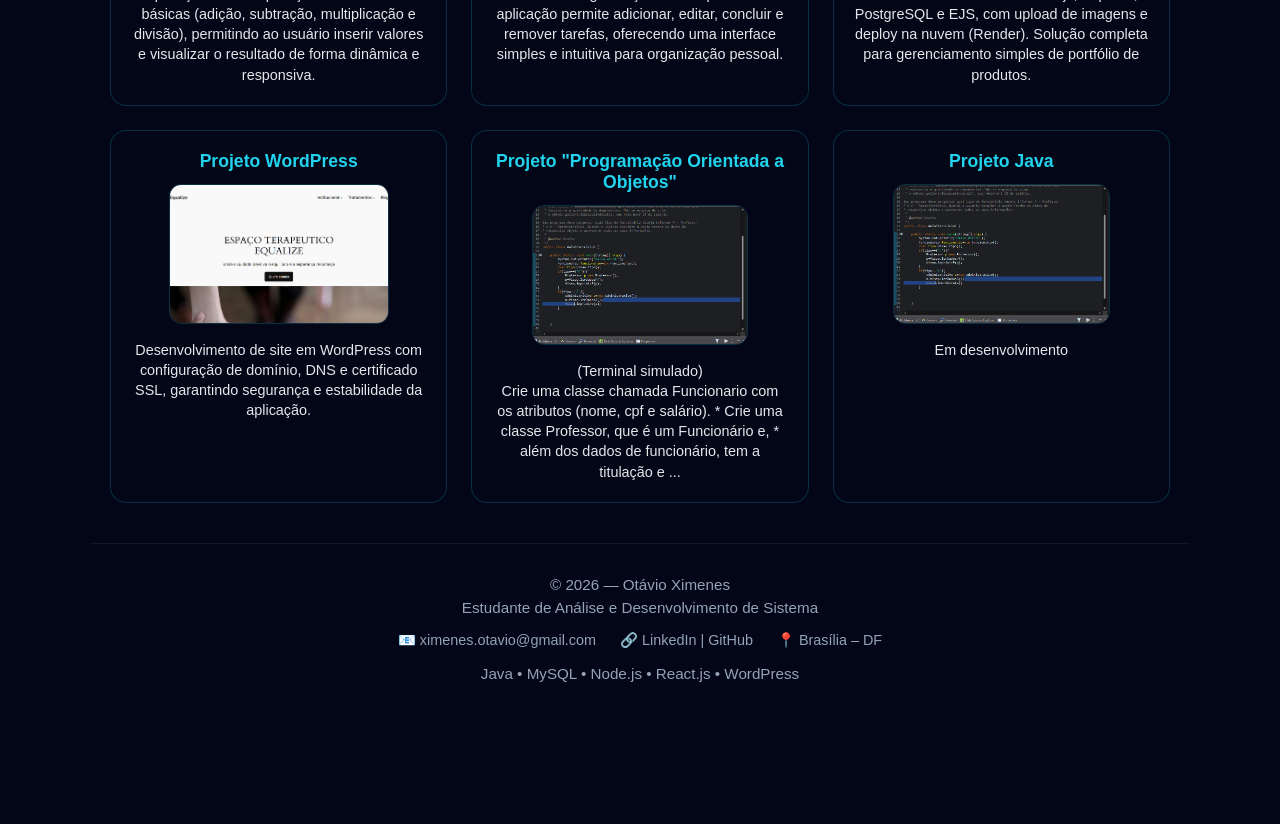
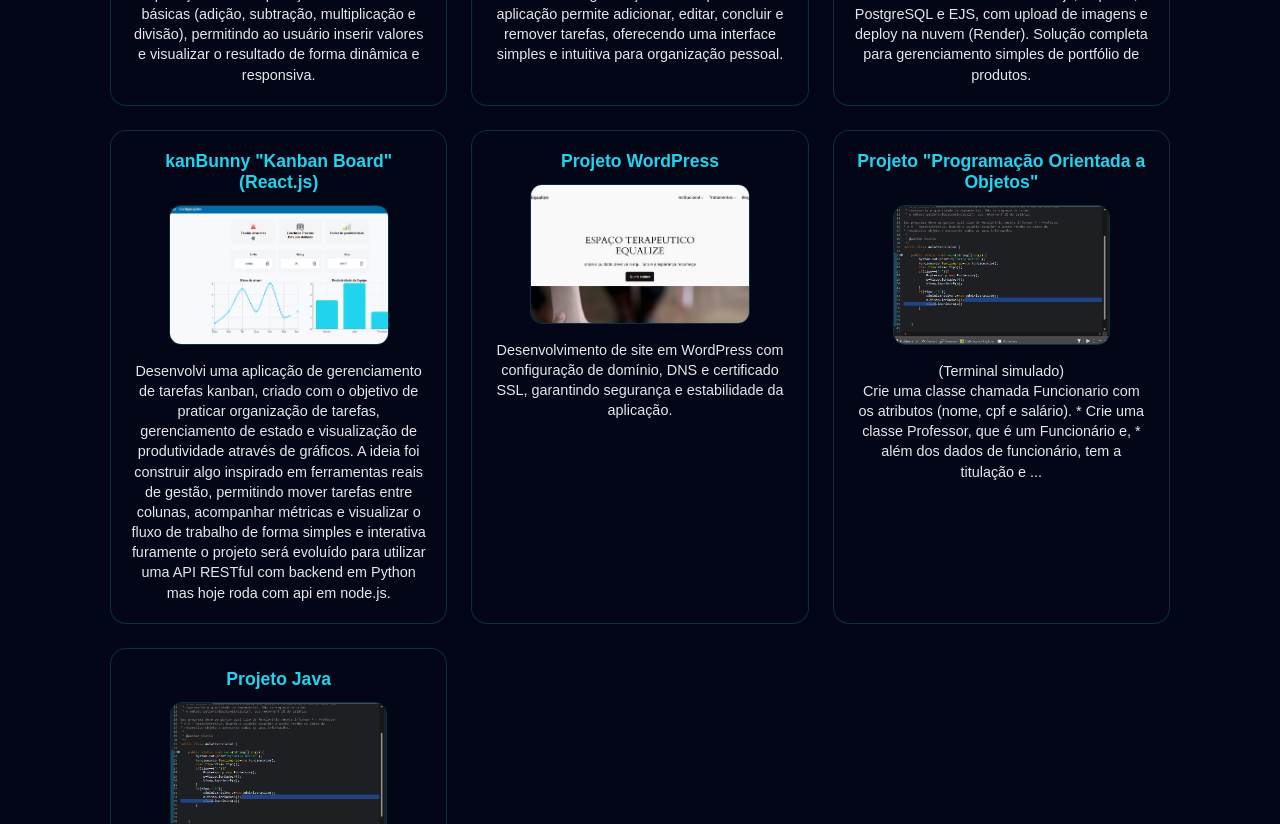
Before and after one commit to sxOtavio/curriculum, a React (Vite) app: page /projects in a window 1280 px wide. Shown: the part 420-1244 px from the top of the page. Before the commit the page ends 1141 px from the top, so only its background shows below. Built offline with nearby package versions, Linux system fonts and the light colour scheme.

Commit message:
new project

```diff
--- a/src/components/Projects.jsx
+++ b/src/components/Projects.jsx
@@ -3,7 +3,7 @@ import imagemTodolist from "../img/to-do-list.png";
 import imagemEqualize from "../img/equalize.png";
 import imagemLojaCelulares from "../img/siteCelulares2.png";
 import imagemProjectA1E5 from "../img/javaProjetctA1E5.png";
-
+import imagemKanBunny from "../img/kanbunny.png";
 function Projects() {
   return (
     <>
@@ -82,6 +82,29 @@ function Projects() {
             </h4>
           </div>
         </div>
+                <div
+          className="projects"
+          onClick={() => {
+            window.location.href =
+              "https://releitura-trello-react.vercel.app/";
+          }}
+        >
+          <div>
+            <h3>kanBunny "Kanban Board" (React.js)</h3>
+          </div>
+          <div>
+            <img src={imagemKanBunny} alt="" srcset="" />
+          </div>
+          <div>
+            <h4>
+              Desenvolvi uma aplicação de gerenciamento de tarefas kanban, criado com o objetivo de praticar organização de tarefas, gerenciamento de estado e visualização de produtividade através de gráficos.
+              A ideia foi construir algo inspirado em ferramentas reais de gestão, permitindo mover tarefas entre colunas, acompanhar métricas e visualizar o fluxo de trabalho de forma simples e interativa
+              furamente o projeto será evoluído para utilizar uma API RESTful com backend em Python mas hoje roda com api em node.js.
+
+
+            </h4>
+          </div>
+        </div>
         <div
           className="projects"
           onClick={() => {
```
Also changed, not shown: src/img/kanbunny.png (added).
